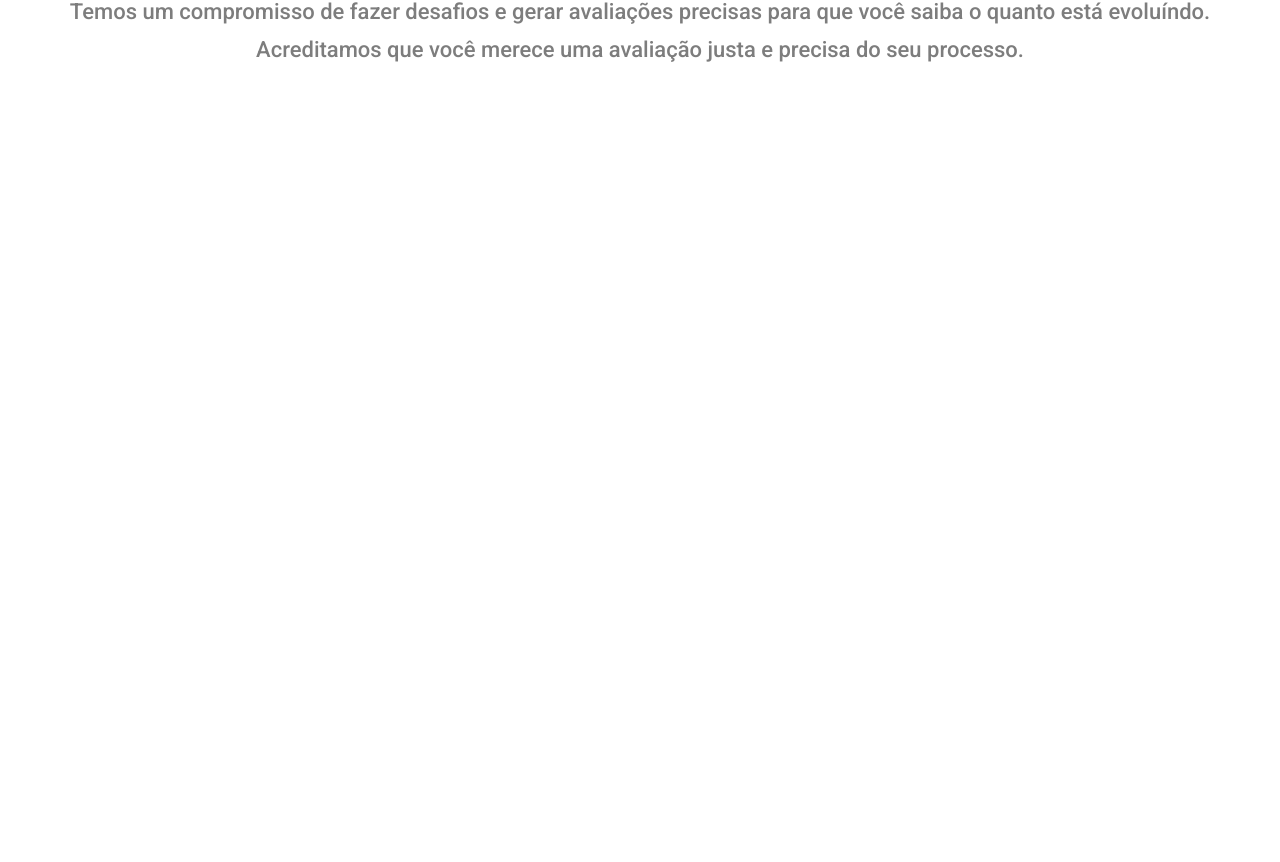
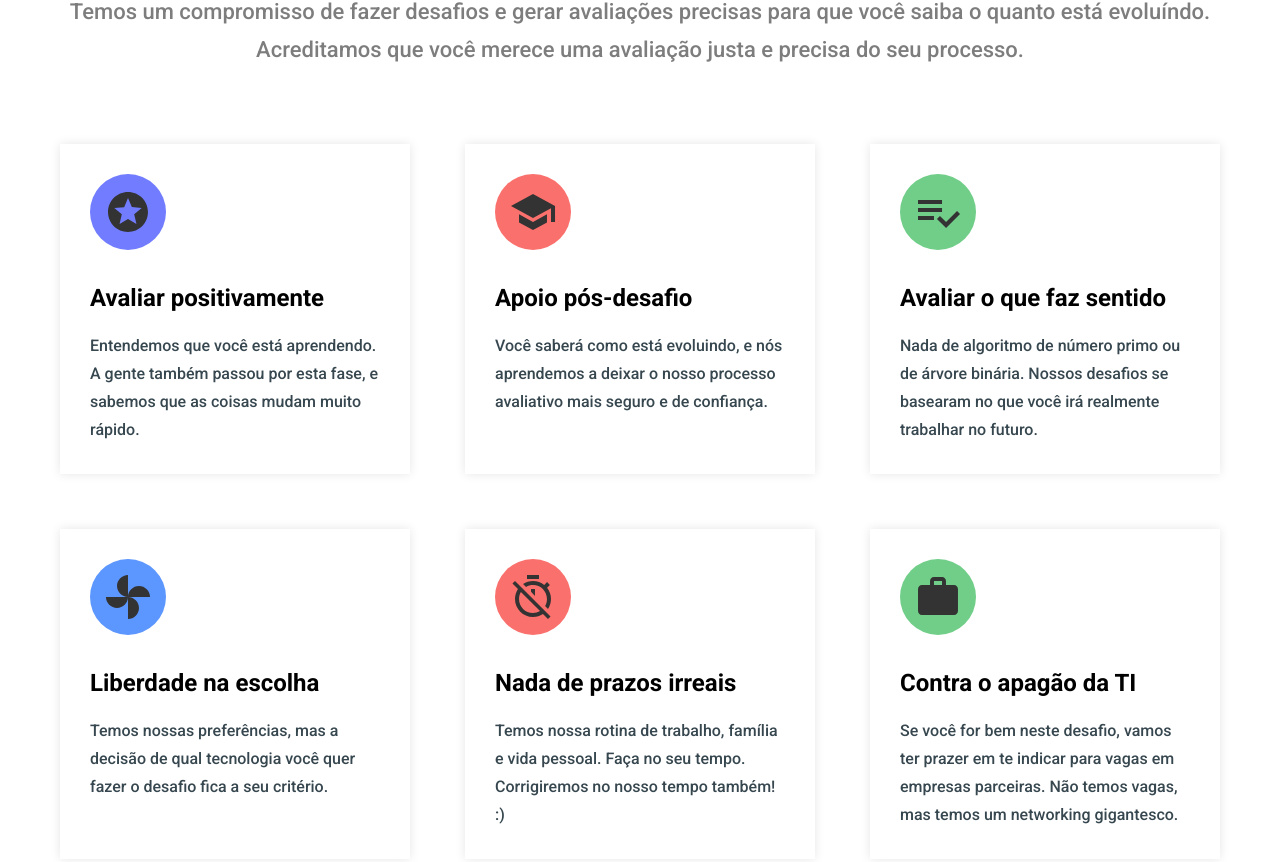
Before and after one commit to VictorHAP1603/tech-people, a React (Create React App) app: page / in a window 1280 px wide. Shown: the part 830-1692 px from the top of the page. Before the commit the page ends 1074 px from the top, so only its background shows below. Built offline with nearby package versions, Linux system fonts and the light colour scheme.

Commit message:
componente OurCOmpromisse finalizada

```diff
--- a/src/pages/Home/OurCompromise/index.tsx
+++ b/src/pages/Home/OurCompromise/index.tsx
@@ -4,8 +4,77 @@ import { Container, ContainerCompromisse } from "./style";
 
 // Components
 import { IntroductionSection } from "../../../components/IntroductionSection";
+import { CompromisseItem, CompromisseItemProps } from "../../../components/CompromisseItem";
+
+
+// Images
+import ImgPlaylistCheck from '../../../assets/images/compromisses/playlist_add_check.svg'
+import ImgSchool from '../../../assets/images/compromisses/school.svg'
+import ImgStar from '../../../assets/images/compromisses/star.svg'
+import ImgTimerOff from '../../../assets/images/compromisses/timer_off.svg'
+import ImgToys from '../../../assets/images/compromisses/toys.svg'
+import ImgWork from '../../../assets/images/compromisses/work.svg'
+
+
+
+const compromisses: CompromisseItemProps[] = [
+  {
+    color: "primary",
+    src: ImgStar,
+    title: "Avaliar positivamente",
+    text: "Entendemos que você está aprendendo. A gente também passou por esta fase, e sabemos que as coisas mudam muito rápido.",
+    alt: "Estrela"
+  },
+
+  {
+    color: "orange",
+    src: ImgSchool,
+    title: "Apoio pós-desafio",
+    text: "Você saberá como está evoluindo, e nós aprendemos a deixar o nosso processo avaliativo mais seguro e de confiança.",
+    alt: "Chapéu de formatura"
+
+  },
+
+  {
+    color: "green",
+    src: ImgPlaylistCheck,
+    title: "Avaliar o que faz sentido",
+    text: "Nada de algoritmo de número primo ou de árvore binária. Nossos desafios se basearam no que você irá realmente trabalhar no futuro.",
+    alt: "Check"
+  },
+
+  {
+    color: "blue",
+    src: ImgToys,
+    title: "Liberdade na escolha",
+    text: "Temos nossas preferências, mas a decisão de qual tecnologia você quer fazer o desafio fica a seu critério.",
+    alt: "Toy"
+
+  },
+
+  {
+    color: "orange",
+    src: ImgTimerOff,
+    title: "Nada de prazos irreais",
+    text: "Temos nossa rotina de trabalho, família e vida pessoal. Faça no seu tempo. Corrigiremos no nosso tempo também! :)",
+    alt: "Timer Off"
+
+  },
+
+  {
+    color: "green",
+    src: ImgWork,
+    title: "Contra o apagão da TI",
+    text: "Se você for bem neste desafio, vamos ter prazer em te indicar para vagas em empresas parceiras. Não temos vagas, mas temos um networking gigantesco.",
+    alt: "Work"
+
+  },
+]
 
 export const OurCompromisse = () => {
+
+  // console.log(compromisses)
+
   return (
     <Container className="container">
       <IntroductionSection title="Nosso Compromisso" delay={1}>
@@ -15,7 +84,9 @@ export const OurCompromisse = () => {
       </IntroductionSection>
 
       <ContainerCompromisse>
-
+        {compromisses.map(data => (
+          <CompromisseItem key={data.alt} data={data} />
+        ))}
       </ContainerCompromisse>
 
     </Container>
```
